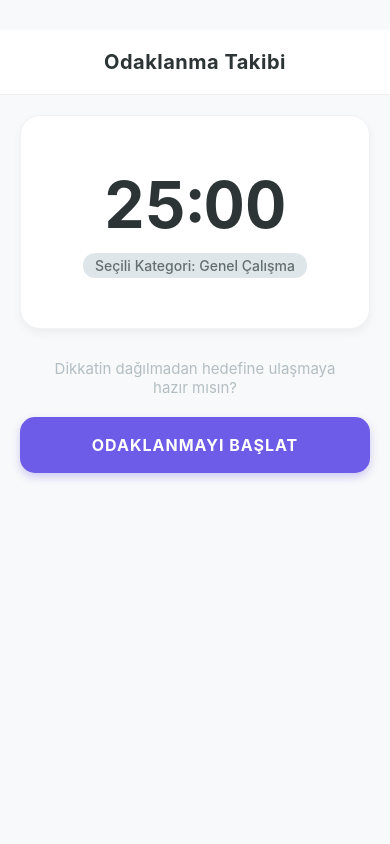
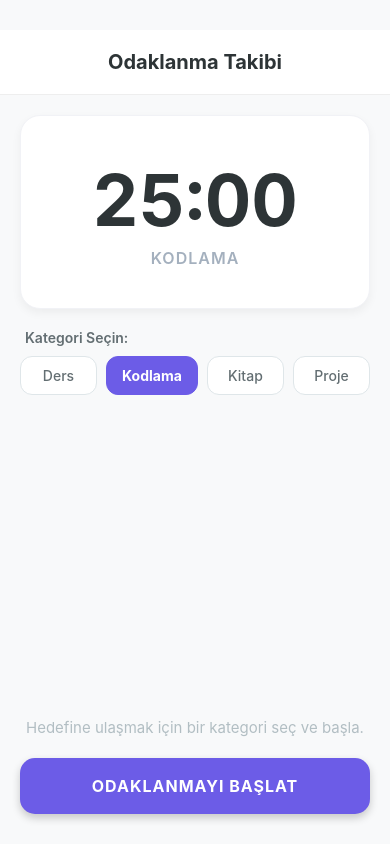
Before and after one commit to emirk10/Mobil-Programlama, a React Native app: screen / in a window 390 px wide. Built offline with nearby package versions, Linux system fonts and the light colour scheme.

Commit message:
buttons view

```diff
--- a/App.js
+++ b/App.js
@@ -1,32 +1,71 @@
 import { StatusBar } from 'expo-status-bar';
+import { useState } from 'react'; // React'in hafızası (State) eklendi
 import { StyleSheet, Text, View, SafeAreaView, TouchableOpacity } from 'react-native';
 
 export default function App() {
+  // --- STATE (DURUM) YÖNETİMİ ---
+  const [isActive, setIsActive] = useState(false); // Sayaç çalışıyor mu?
+  const [selectedCategory, setSelectedCategory] = useState('Kodlama'); // Varsayılan kategori
+
+  // Seçeneklerimiz
+  const categories = ['Ders', 'Kodlama', 'Kitap', 'Proje'];
+
   return (
     <SafeAreaView style={styles.container}>
 
-      {/* Üst Başlık Alanı */}
+      {/* Üst Başlık */}
       <View style={styles.header}>
         <Text style={styles.headerTitle}>Odaklanma Takibi</Text>
       </View>
 
-      {/* Ana İçerik Alanı */}
       <View style={styles.content}>
 
         {/* Sayaç Kartı */}
         <View style={styles.timerCard}>
           <Text style={styles.timerText}>25:00</Text>
-          <Text style={styles.categoryLabel}>Seçili Kategori: Genel Çalışma</Text>
+          {/* Seçili kategori bilgisini state'den alıyoruz */}
+          <Text style={styles.activeCategoryText}>{selectedCategory}</Text>
+        </View>
+
+        {/* Kategori Seçim Alanı */}
+        <View style={styles.categorySection}>
+          <Text style={styles.sectionTitle}>Kategori Seçin:</Text>
+          <View style={styles.categoryContainer}>
+            {categories.map((cat) => (
+              <TouchableOpacity
+                key={cat}
+                onPress={() => !isActive && setSelectedCategory(cat)} // Sayaç çalışıyorsa değiştiremesin
+                style={[
+                  styles.categoryChip,
+                  selectedCategory === cat && styles.categoryChipSelected // Seçiliyse stil değişsin
+                ]}
+              >
+                <Text style={[
+                  styles.categoryChipText,
+                  selectedCategory === cat && styles.categoryChipTextSelected
+                ]}>
+                  {cat}
+                </Text>
+              </TouchableOpacity>
+            ))}
+          </View>
         </View>
 
         {/* Aksiyon Alanı */}
         <View style={styles.actionArea}>
           <Text style={styles.descriptionText}>
-            Dikkatin dağılmadan hedefine ulaşmaya hazır mısın?
+            {isActive
+              ? "Odaklanma modu aktif! Başarılar..."
+              : "Hedefine ulaşmak için bir kategori seç ve başla."}
           </Text>
 
-          <TouchableOpacity style={styles.button}>
-            <Text style={styles.buttonText}>ODAKLANMAYI BAŞLAT</Text>
+          <TouchableOpacity
+            style={[styles.button, isActive ? styles.buttonStop : styles.buttonStart]}
+            onPress={() => setIsActive(!isActive)} // Tıklayınca durumu tersine çevir
+          >
+            <Text style={styles.buttonText}>
+              {isActive ? "SEANSI DURAKLAT" : "ODAKLANMAYI BAŞLAT"}
+            </Text>
           </TouchableOpacity>
         </View>
 
@@ -40,7 +79,7 @@ export default function App() {
 const styles = StyleSheet.create({
   container: {
     flex: 1,
-    backgroundColor: '#f8f9fa', // Biraz daha temiz bir beyaz/gri tonu
+    backgroundColor: '#f8f9fa',
     paddingTop: 30,
   },
   header: {
@@ -55,22 +94,19 @@ const styles = StyleSheet.create({
     fontSize: 20,
     fontWeight: '700',
     color: '#2d3436',
-    letterSpacing: 0.5,
   },
   content: {
     flex: 1,
     paddingHorizontal: 20,
     alignItems: 'center',
   },
-  // Yeni eklenen Sayaç Kartı stili
   timerCard: {
     backgroundColor: '#fff',
     width: '100%',
-    paddingVertical: 50,
+    paddingVertical: 40,
     borderRadius: 20,
     alignItems: 'center',
-    marginBottom: 30,
-    // Hafif gölge
+    marginBottom: 20,
     shadowColor: "#000",
     shadowOffset: { width: 0, height: 4 },
     shadowOpacity: 0.05,
@@ -80,44 +116,89 @@ const styles = StyleSheet.create({
     borderColor: '#f1f2f6',
   },
   timerText: {
-    fontSize: 64, // Kocaman sayaç yazısı
+    fontSize: 72,
     fontWeight: 'bold',
     color: '#2d3436',
-    fontVariant: ['tabular-nums'], // Rakamların sabit genişlikte durması için
+    fontVariant: ['tabular-nums'],
   },
-  categoryLabel: {
+  activeCategoryText: {
+    fontSize: 16,
+    color: '#a4b0be',
+    fontWeight: '600',
+    marginTop: 5,
+    letterSpacing: 1,
+    textTransform: 'uppercase',
+  },
+  // Yeni Kategori Stilleri
+  categorySection: {
+    width: '100%',
+    marginBottom: 30,
+  },
+  sectionTitle: {
+    fontSize: 14,
+    fontWeight: '600',
+    color: '#636e72',
+    marginBottom: 10,
+    marginLeft: 5,
+  },
+  categoryContainer: {
+    flexDirection: 'row',
+    justifyContent: 'space-between',
+    flexWrap: 'wrap',
+  },
+  categoryChip: {
+    paddingVertical: 10,
+    paddingHorizontal: 15,
+    backgroundColor: '#fff',
+    borderRadius: 12,
+    borderWidth: 1,
+    borderColor: '#dfe6e9',
+    marginBottom: 10,
+    minWidth: '22%',
+    alignItems: 'center',
+  },
+  categoryChipSelected: {
+    backgroundColor: '#6c5ce7', // Seçili arka plan (Mor)
+    borderColor: '#6c5ce7',
+  },
+  categoryChipText: {
     fontSize: 14,
     color: '#636e72',
-    marginTop: 10,
     fontWeight: '500',
-    backgroundColor: '#dfe6e9',
-    paddingHorizontal: 12,
-    paddingVertical: 4,
-    borderRadius: 12,
-    overflow: 'hidden',
+  },
+  categoryChipTextSelected: {
+    color: '#fff', // Seçili yazı rengi (Beyaz)
+    fontWeight: '700',
   },
   actionArea: {
     width: '100%',
     alignItems: 'center',
+    marginTop: 'auto', // Butonu en alta itmek için
+    marginBottom: 30,
   },
   descriptionText: {
     fontSize: 15,
     textAlign: 'center',
     color: '#b2bec3',
     marginBottom: 20,
-    paddingHorizontal: 20,
+    minHeight: 20, // Metin değişince zıplamayı önler
   },
   button: {
-    backgroundColor: '#6c5ce7', // Daha modern bir mor renk
     width: '100%',
     paddingVertical: 18,
     borderRadius: 15,
     alignItems: 'center',
-    shadowColor: "#6c5ce7",
+    shadowColor: "#000",
     shadowOffset: { width: 0, height: 4 },
-    shadowOpacity: 0.3,
+    shadowOpacity: 0.2,
     shadowRadius: 8,
     elevation: 5,
+  },
+  buttonStart: {
+    backgroundColor: '#6c5ce7', // Başlat Rengi (Mor)
+  },
+  buttonStop: {
+    backgroundColor: '#ff7675', // Durdur Rengi (Kırmızımsı)
   },
   buttonText: {
     color: '#fff',
```
